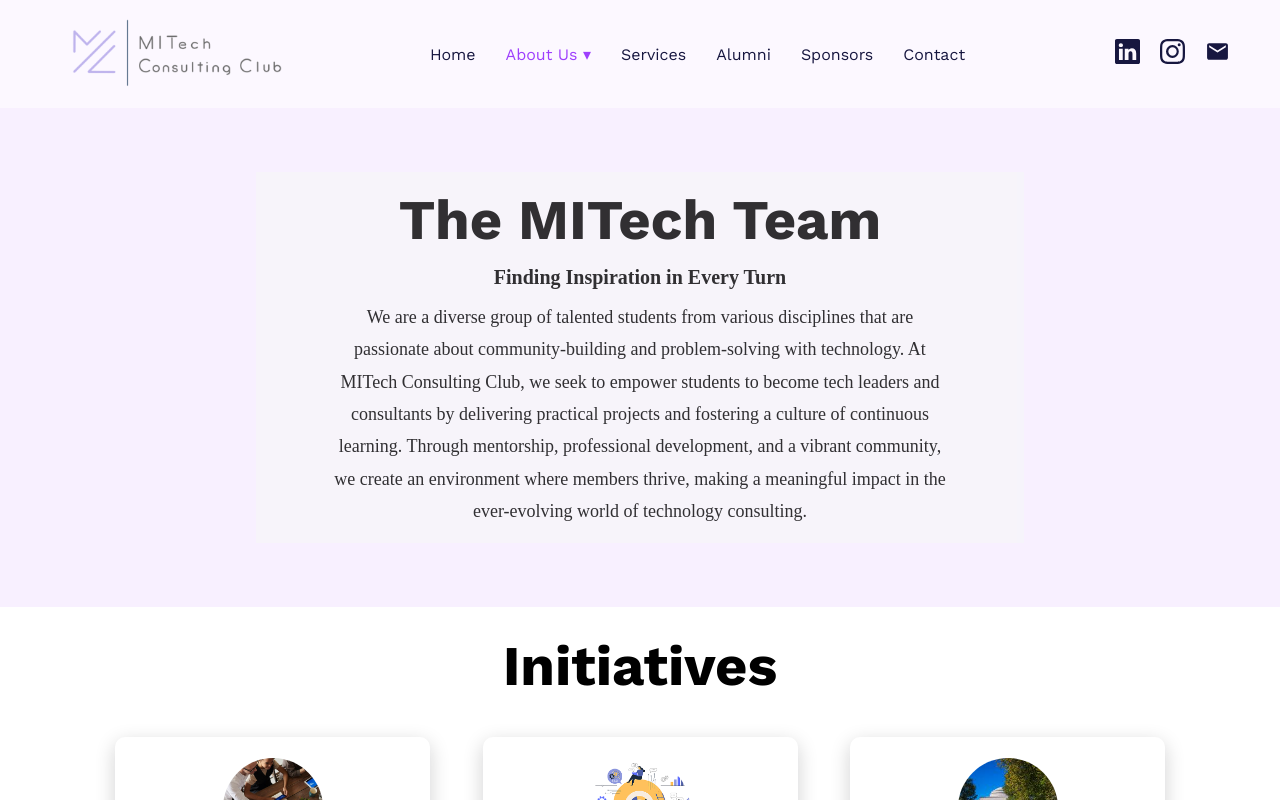
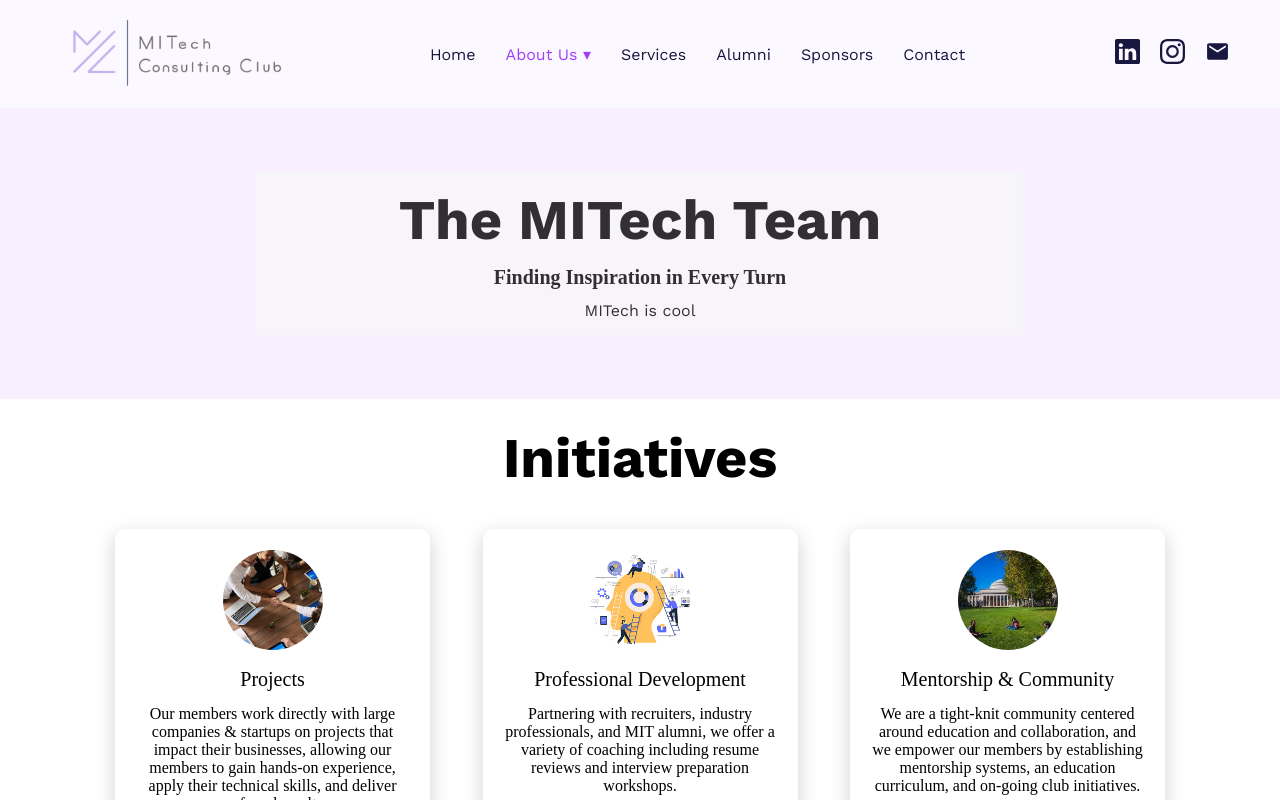
Before and after one commit to MITech-Consulting-Club/website, a Next.js app: page /about in a window 1280 px wide. Shown: the top 800 px of the page. Built offline with nearby package versions, Linux system fonts and the light colour scheme.

Commit message:
removed long paragraph and added tiny one

```diff
--- a/app/(routes)/about/about.tsx
+++ b/app/(routes)/about/about.tsx
@@ -59,17 +59,7 @@
           <h6 className={styles.teamMiniHeading}>
             Finding Inspiration in Every Turn
           </h6>
-          <p className={styles.teamDescription}>
-            We are a diverse group of talented students from various disciplines
-            that are passionate about community-building and problem-solving
-            with technology. At MITech Consulting Club, we seek to empower
-            students to become tech leaders and consultants by delivering
-            practical projects and fostering a culture of continuous learning.
-            Through mentorship, professional development, and a vibrant
-            community, we create an environment where members thrive, making a
-            meaningful impact in the ever-evolving world of technology
-            consulting.
-          </p>
+          <p>MITech is cool</p>
         </div>
       </div>
       <div className={styles.initiativesContainer}>
```
